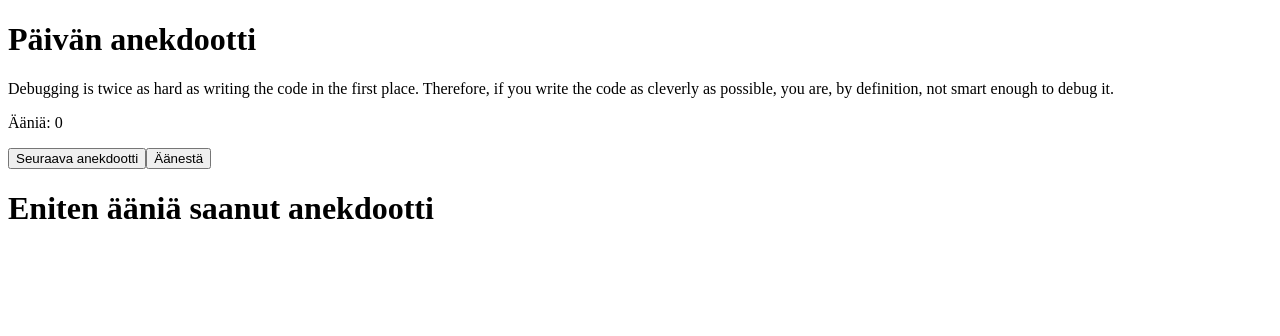
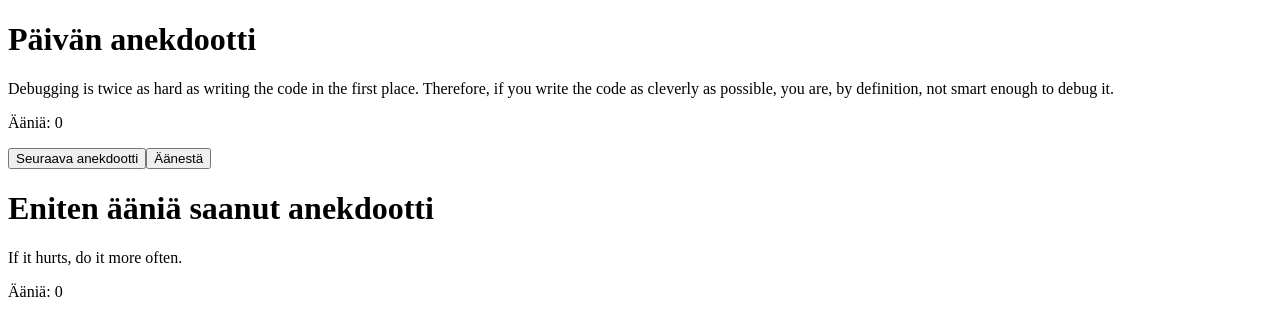
Before and after one commit to joonakor-uef/fs-open, a React (Create React App) app in the folder osa1/anekdootit/: page / in a window 1280 px wide. Shown: the top 336 px of the page. Built offline with nearby package versions, Linux system fonts and the light colour scheme.

Commit message:
Anekdootit step3 toimii melkein.

```diff
--- a/osa1/anekdootit/src/App.js
+++ b/osa1/anekdootit/src/App.js
@@ -13,14 +13,16 @@ const App = () => {
 
   const [selected, setSelected] = useState(Math.floor(Math.random() * anecdotes.length));
   const [votes, setAllVotes] = useState(Array(anecdotes.length).fill(0));
-  let mostVotedAnecdote = '';
+  const [mostVoted, setMostVoted] = useState(0);
 
   const clickHandlerVote = () => {
     const votesCopy = {...votes};
     votesCopy[selected] += 1;
+    setMostVoted(Math.max({...votesCopy}));
     setAllVotes(votesCopy);
+    console.log(votes);
+    console.log(parseInt(mostVoted));
     console.log(votesCopy);
-    mostVotedAnecdote = anecdotes[Math.max(votesCopy)];
   }
 
   return (
@@ -36,7 +38,10 @@ const App = () => {
       <button onClick={() => clickHandlerVote()}>Äänestä</button>
       <h1>Eniten ääniä saanut anekdootti</h1>
       <p>
-        {mostVotedAnecdote}
+        {anecdotes[mostVoted]}
+      </p>
+      <p>
+        Ääniä: {votes[selected]}
       </p>
     </>
   );
```
